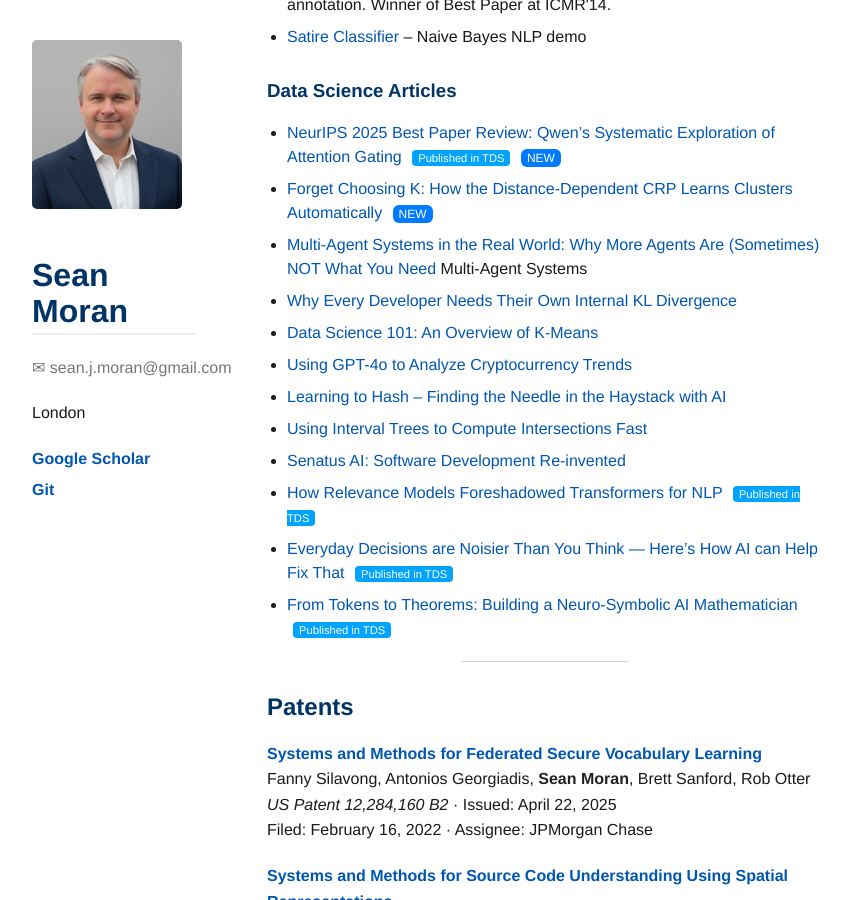
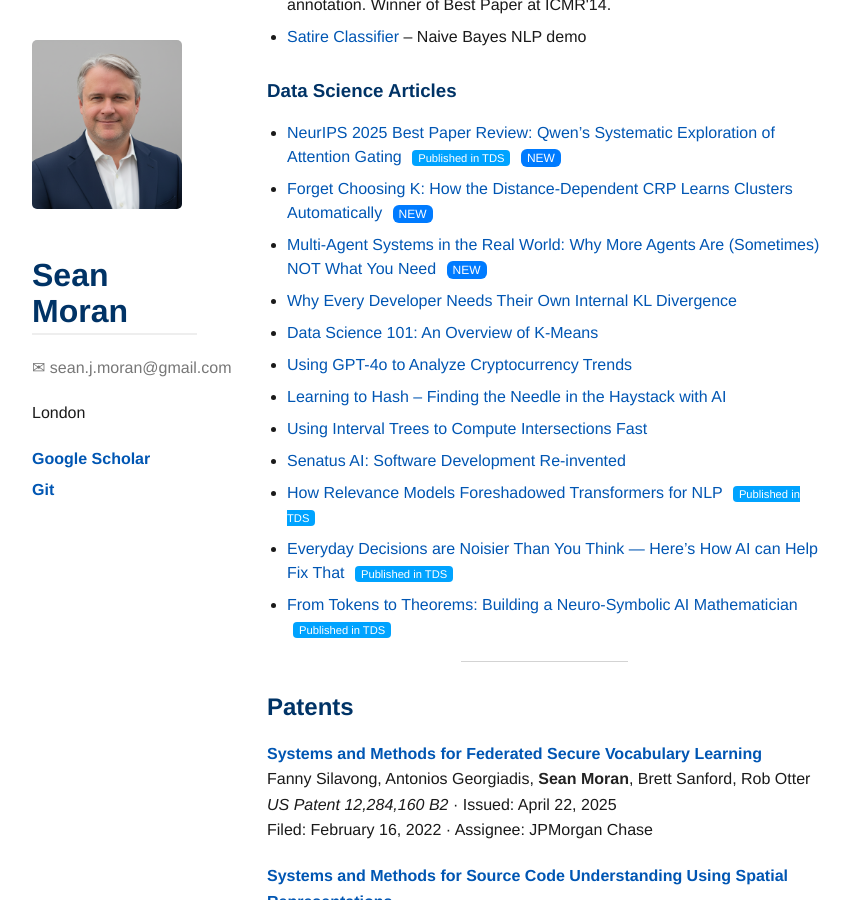
Before and after one commit to sjmoran/sjmoran.github.io, a Jekyll site: the page built from index.md, in a window 1280 px wide and 900 px high, scrolled down 815 px. Shown: the whole window, without its empty margins (8-858 px from the left). Built offline with Jekyll 4.4.1, drawn with Linux system fonts in a browser that asks for light colours.

Commit message:
Update side-projects.html

```diff
--- a/_includes/side-projects.html
+++ b/_includes/side-projects.html
@@ -38,7 +38,9 @@
   <a href="">
     Multi-Agent Systems in the Real World: Why More Agents Are (Sometimes) NOT What You Need
   </a>
-  <span class="tag">Multi-Agent Systems</span>
+  <span style="background:#007BFF; color:white; padding:2px 6px; margin-left:6px; border-radius:6px; font-size:0.75em;">
+    NEW
+  </span>
   </li>
   <li><a href="https://medium.com/@sean.j.moran/why-every-developer-needs-their-own-internal-kl-divergence-c4c3ad42667f">Why Every Developer Needs Their Own Internal KL Divergence</a></li>
   <li><a href="https://medium.com/@sean.j.moran/data-science-101-an-overview-of-k-means-64afa2717885">Data Science 101: An Overview of K-Means</a></li>
```
